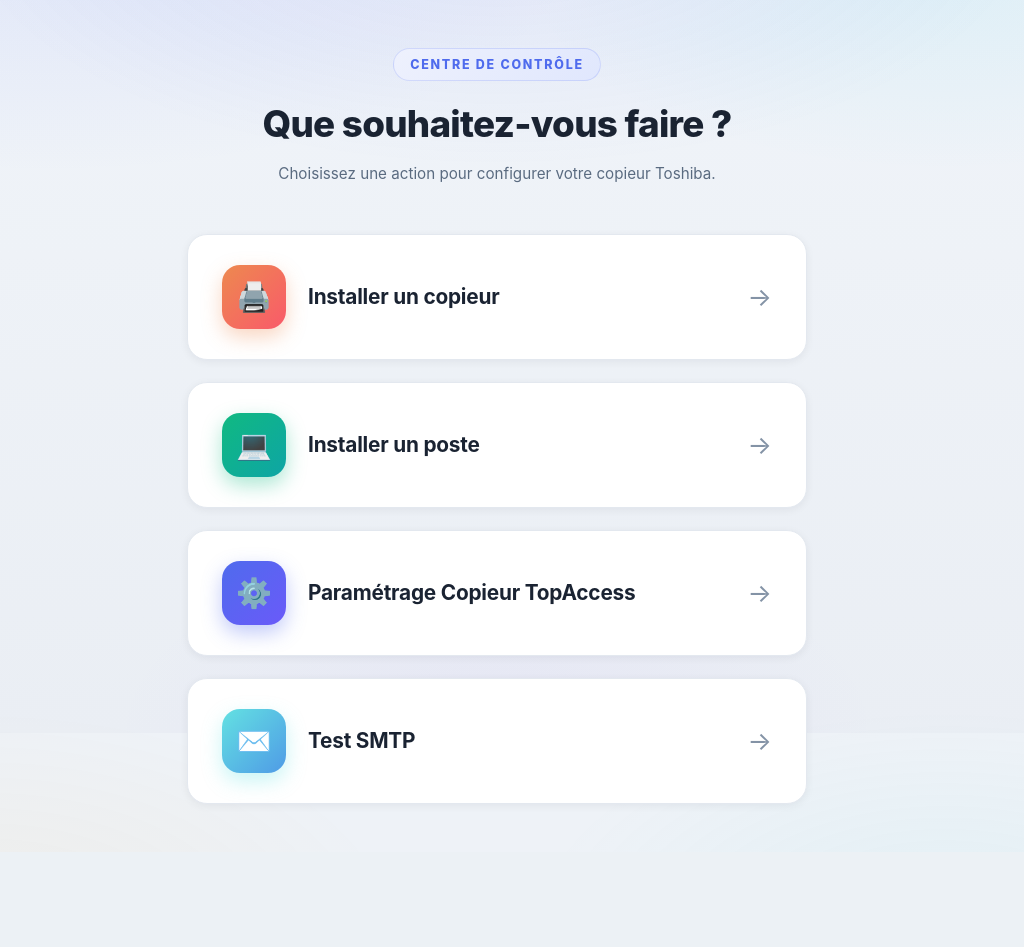
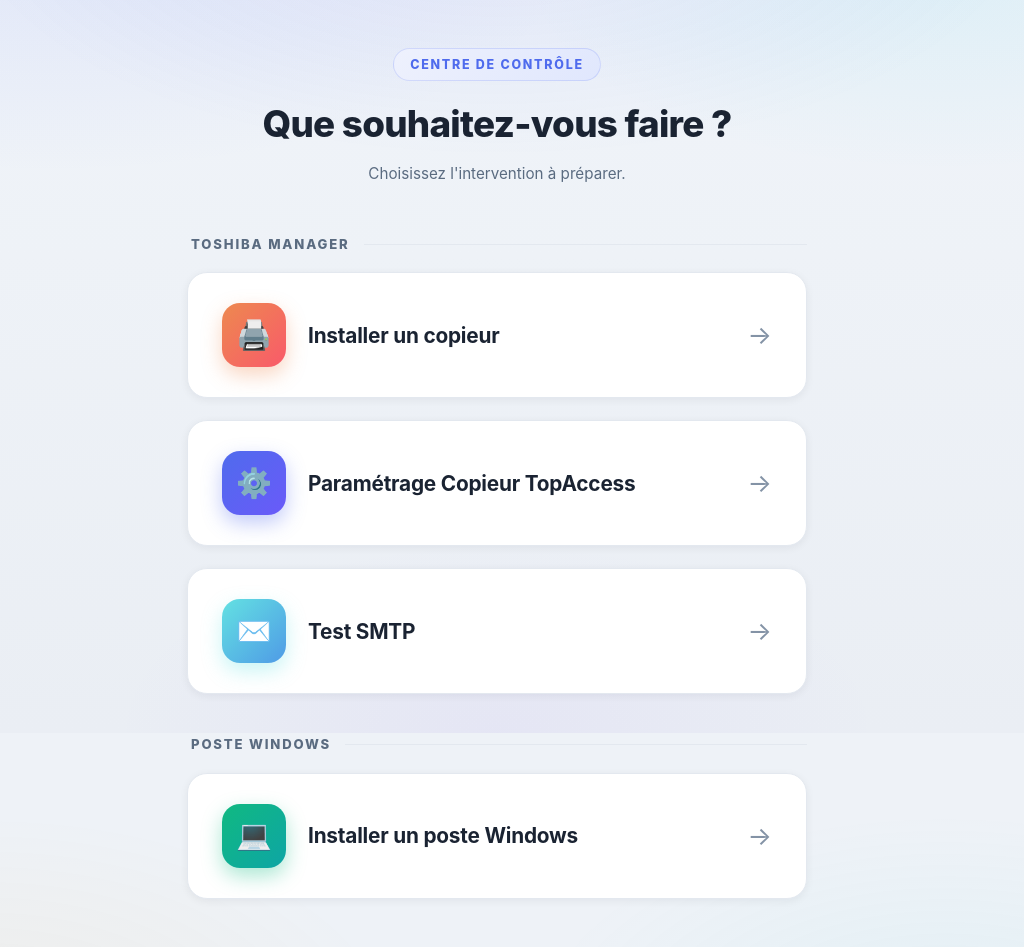
Before and after one commit to Pavupaprix/toshiba_manager, a Flask app: page /hub in a window 1280 px wide. Shown: the part 67-1014 px from the top of the page, without its empty margins (143-1167 px from the left). Before the commit the page ends 870 px from the top, so only its background shows below. Run offline with Flask 3, Linux system fonts and the light colour scheme.

Commit message:
feat: hub en sections et bascule tout cocher par categorie
Le hub regroupe desormais les trois pages copieur sous « Toshiba Manager »
et isole « Installer un poste Windows » dans sa propre section, ce qui
laisse la place aux outils poste a venir (agent GLPI).

Sur /poste, chaque categorie porte un bouton qui bascule entre tout
cocher et tout decocher. Il ignore les entrees grisees et declenche
l'evenement 'change' sur chaque case, sans quoi le champ AnyDesk et
l'option Chrome ne suivraient pas la selection.

Co-Authored-By: Claude Opus 5 <noreply@anthropic.com>

```diff
--- a/ToshibaManager 1/ToshibaManager/static/style.css
+++ b/ToshibaManager 1/ToshibaManager/static/style.css
@@ -2107,3 +2107,76 @@ a.btn { text-decoration: none; }
     .poste-compte-champs { flex-wrap: wrap; }
     .poste-compte-champs label { flex-basis: 100%; }
 }
+
+
+/* --- Hub : regroupement des actions par domaine ------------------------- */
+
+.hub-groupes {
+    display: flex;
+    flex-direction: column;
+    gap: 40px;
+    width: 100%;
+    max-width: 620px;
+}
+
+.hub-groupe { width: 100%; }
+
+/* Le trait qui prolonge le titre separe les groupes sans ajouter de bloc. */
+.hub-groupe-titre {
+    display: flex;
+    align-items: center;
+    gap: 14px;
+    margin: 0 0 18px 4px;
+    color: var(--muted-strong);
+    font-size: .82rem;
+    font-weight: 800;
+    letter-spacing: .14em;
+    text-transform: uppercase;
+    animation: rise .4s ease both;
+}
+
+.hub-groupe-titre::after {
+    content: '';
+    flex: 1;
+    height: 1px;
+    background: var(--line);
+}
+
+/* Le second groupe entre apres le premier, dans la continuite du decalage
+   deja applique aux cartes qui le precedent. */
+.hub-groupe:nth-child(2) .hub-groupe-titre { animation-delay: .24s; }
+.hub-groupe:nth-child(2) .hub-choice { animation-delay: .32s; }
+
+@media (max-width: 640px) {
+    .hub-groupes { gap: 30px; }
+}
+
+
+/* Bascule « tout cocher / tout decocher » d'une categorie. Pousse a droite de
+   l'en-tete de carte, qui est deja un conteneur flex. */
+.poste-tout {
+    margin-left: auto;
+    flex: 0 0 auto;
+    align-self: flex-start;
+    padding: 6px 12px;
+    border: 1px solid var(--line-strong);
+    border-radius: 999px;
+    background: var(--surface-soft);
+    color: var(--muted-strong);
+    font-family: inherit;
+    font-size: .74rem;
+    font-weight: 700;
+    white-space: nowrap;
+    cursor: pointer;
+    transition: var(--transition);
+}
+
+.poste-tout:hover:not(:disabled) {
+    border-color: var(--indigo);
+    color: var(--indigo);
+}
+
+.poste-tout:disabled {
+    opacity: .4;
+    cursor: not-allowed;
+}
--- a/ToshibaManager 1/ToshibaManager/templates/hub.html
+++ b/ToshibaManager 1/ToshibaManager/templates/hub.html
@@ -24,19 +24,17 @@
         <div class="hub-hero">
             <span class="hub-kicker">Centre de contrôle</span>
             <h1 class="hub-title">Que souhaitez-vous <span class="accent">faire</span> ?</h1>
-            <p class="hub-subtitle">Choisissez une action pour configurer votre copieur Toshiba.</p>
+            <p class="hub-subtitle">Choisissez l'intervention à préparer.</p>
         </div>
+
+        <div class="hub-groupes">
+            <section class="hub-groupe">
+                <h2 class="hub-groupe-titre">Toshiba Manager</h2>
 
                 <div class="hub-choices">
                     <a class="hub-choice hub-choice--printer" href="{{ url_for('installer.page') }}">
                         <span class="hub-choice-icon" aria-hidden="true">🖨️</span>
                         <span class="hub-choice-label">Installer un copieur</span>
-                <span class="hub-choice-arrow" aria-hidden="true">→</span>
-            </a>
-
-            <a class="hub-choice hub-choice--pc" href="{{ url_for('poste.page') }}">
-                <span class="hub-choice-icon" aria-hidden="true">💻</span>
-                <span class="hub-choice-label">Installer un poste</span>
                         <span class="hub-choice-arrow" aria-hidden="true">→</span>
                     </a>
 
@@ -52,6 +50,20 @@
                         <span class="hub-choice-arrow" aria-hidden="true">→</span>
                     </a>
                 </div>
+            </section>
+
+            <section class="hub-groupe">
+                <h2 class="hub-groupe-titre">Poste Windows</h2>
+
+                <div class="hub-choices">
+                    <a class="hub-choice hub-choice--pc" href="{{ url_for('poste.page') }}">
+                        <span class="hub-choice-icon" aria-hidden="true">💻</span>
+                        <span class="hub-choice-label">Installer un poste Windows</span>
+                        <span class="hub-choice-arrow" aria-hidden="true">→</span>
+                    </a>
+                </div>
+            </section>
+        </div>
     </div>
 
     <script>document.getElementById('themeToggle').addEventListener('click',function(){var cur=document.documentElement.getAttribute('data-theme')==='dark'?'light':'dark';document.documentElement.setAttribute('data-theme',cur);localStorage.setItem('ts-theme',cur);});</script>
--- a/ToshibaManager 1/ToshibaManager/templates/poste.html
+++ b/ToshibaManager 1/ToshibaManager/templates/poste.html
@@ -105,6 +105,7 @@
                     <div class="smtp-card-heading">
                         <span class="smtp-card-icon" aria-hidden="true">{{ categorie.icone }}</span>
                         <div><p class="smtp-eyebrow">CATÉGORIE</p><h2>{{ categorie.nom }}</h2></div>
+                        <button type="button" class="poste-tout" data-tout>Tout cocher</button>
                     </div>
 
                     {% for app in applications if app.categorie == categorie.id %}
```
Also changed, not shown: ToshibaManager 1/ToshibaManager/static/poste.js (+40 -1 lines). Lines whose indentation alone changed are shown as unchanged.
